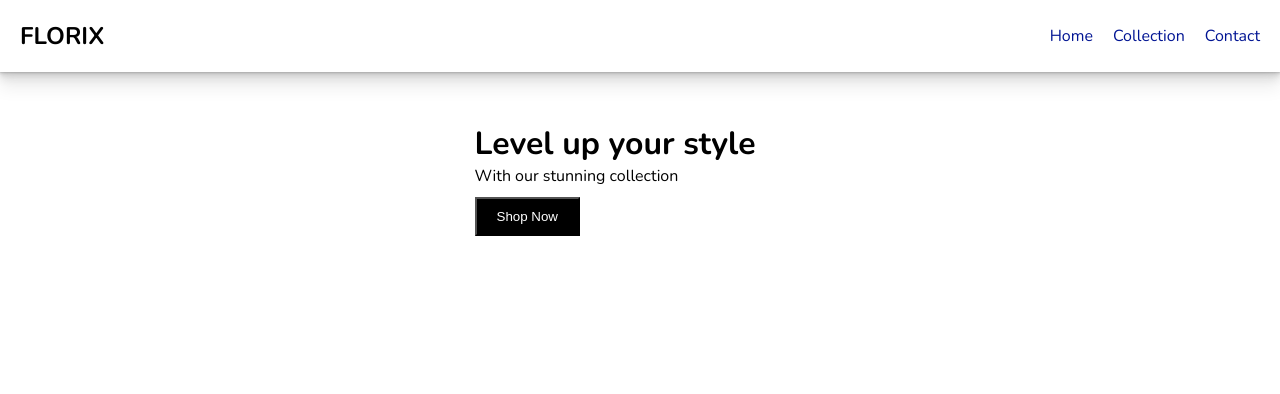
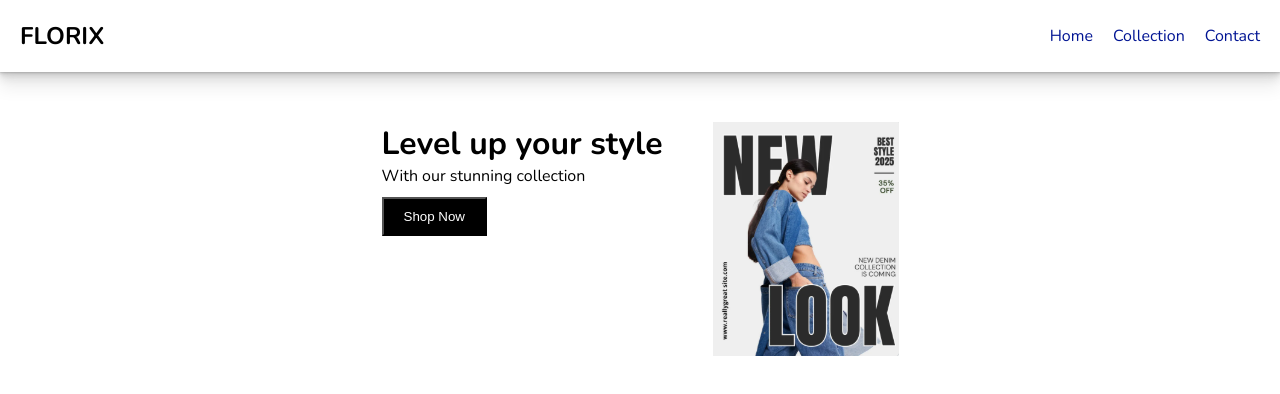
Before and after one commit to Rasik2504/FLORIX, a plain HTML site: page index.html in a window 1280 px wide. Drawn offline with nearby package versions, Linux system fonts and the light colour scheme; files whose address does not match are found by name.

Commit message:
index.html file added

```diff
--- a/index.html
+++ b/index.html
@@ -59,7 +59,7 @@
             <button>Shop Now</button>
         </div>
         <div class="header-image">
-            <img src="C:\Users\Rasik Rahman\OneDrive\Desktop\Company\Screenshot 2025-05-14 193937.png" alt="">
+            <img src="C:\Users\Rasik Rahman\OneDrive\Desktop\Company\SS.png" alt="">
         </div>
 
     </div>
```
Also changed, not shown: SS.png (added).
